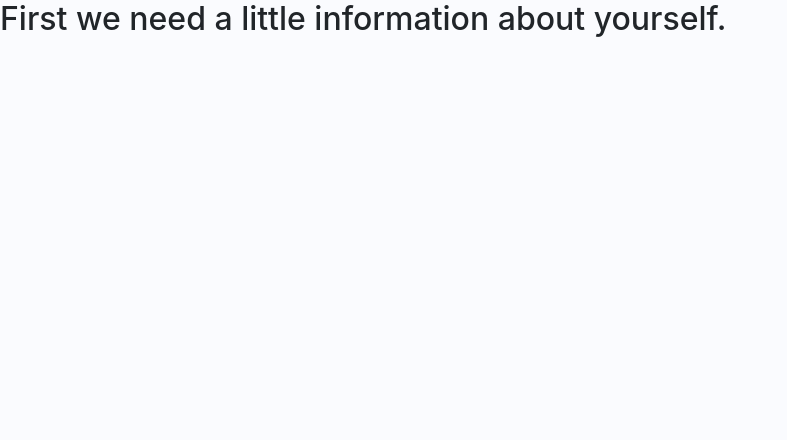
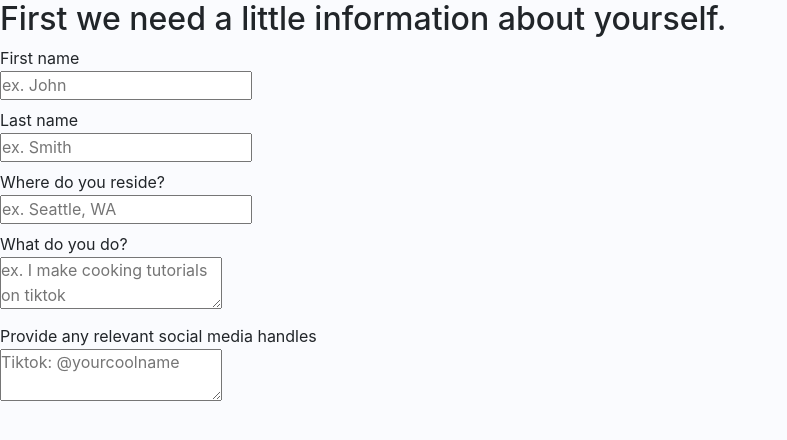
Before and after one commit to luhart/foundly, a Next.js app: page /dashboard/about in a window 1280 px wide. Shown: the top 440 px of the page, without its empty margins (0-787 px from the left). Built offline with nearby package versions, Linux system fonts and the light colour scheme.

Commit message:
basic forms

```diff
--- a/pages/dashboard/about.js
+++ b/pages/dashboard/about.js
@@ -1,6 +1,43 @@
+import { useForm } from 'react-hook-form';
 
-export default function About(){
-    return (
+export default function About() {
+  const { register, handleSubmit, errors } = useForm();
+  const onSubmit = data => console.log(data);
+  console.log(errors);
+
+  return (
+    <>
       <h2>First we need a little information about yourself.</h2>
-    )
-  }
+      <form onSubmit={handleSubmit(onSubmit)}>
+        <label>
+          First name <br/>
+          <input type="text" placeholder="ex. John" name="First name" ref={register({required: true, maxLength: 80})} />
+        </label>
+        <br/>
+        <label>
+          Last name
+          <br/>
+          <input type="text" placeholder="ex. Smith" name="Last name" ref={register({required: true, maxLength: 100})} />
+        </label>
+        <br/>
+        <label>
+        Where do you reside?
+        <br/>
+        <input type="text" placeholder="ex. Seattle, WA" name="Where do you reside?" ref={register} />
+        </label>
+        <br/>
+        <label>
+          What do you do?
+          <br/>
+          <textarea placeholder="ex. I make cooking tutorials on tiktok" name="What do you do?" ref={register} />
+        </label>
+        <br/>
+        <label>
+        Provide any relevant social media handles
+        <br/>
+        <textarea placeholder="Tiktok: @yourcoolname" name="relevant handles" ref={register} />
+        </label>
+      </form>
+    </>
+  );
+}
```
Also changed, not shown: pages/dashboard/company.js (+12 -0 lines), pages/dashboard/finish.js (+6 -1 lines).
